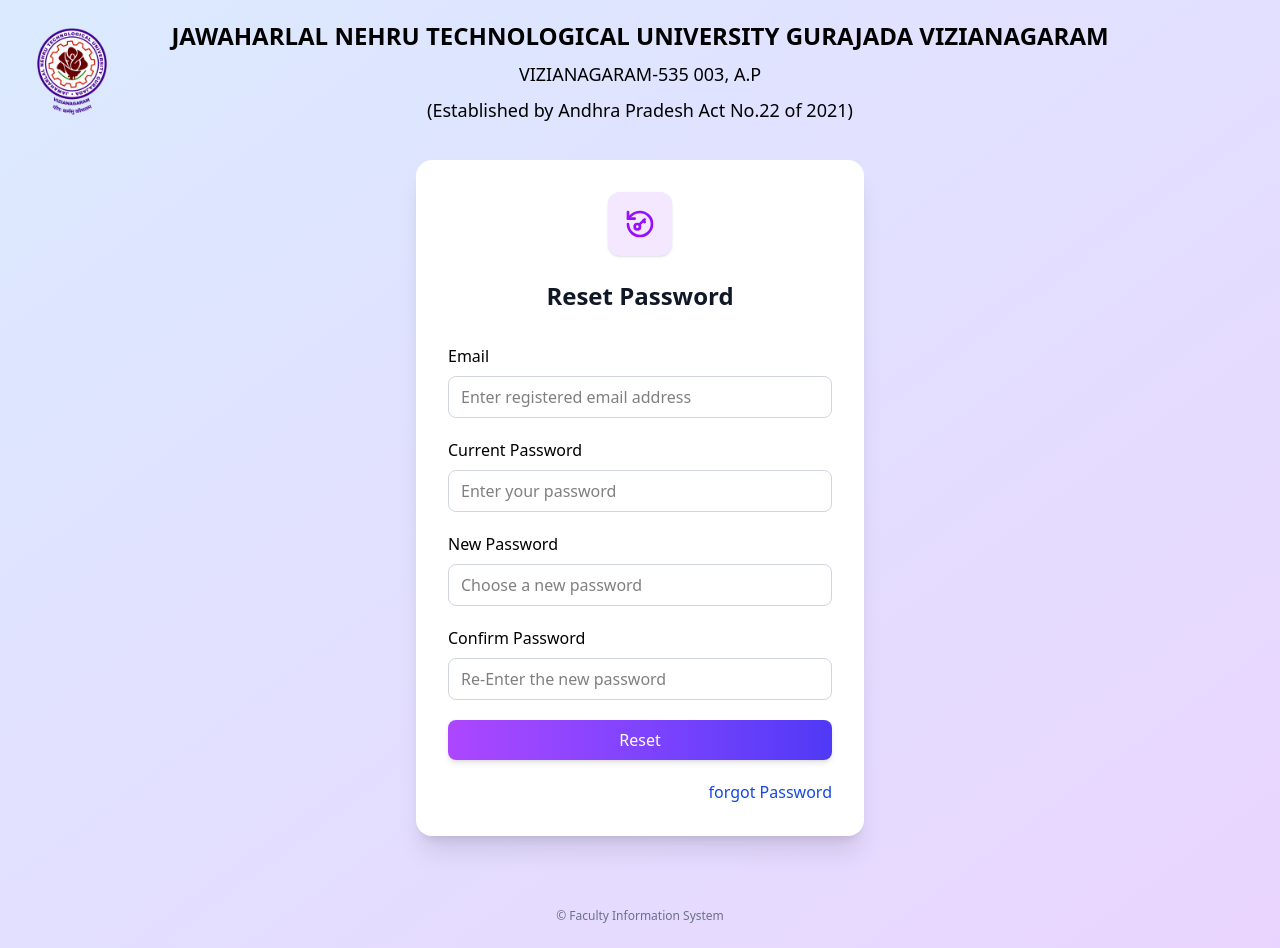
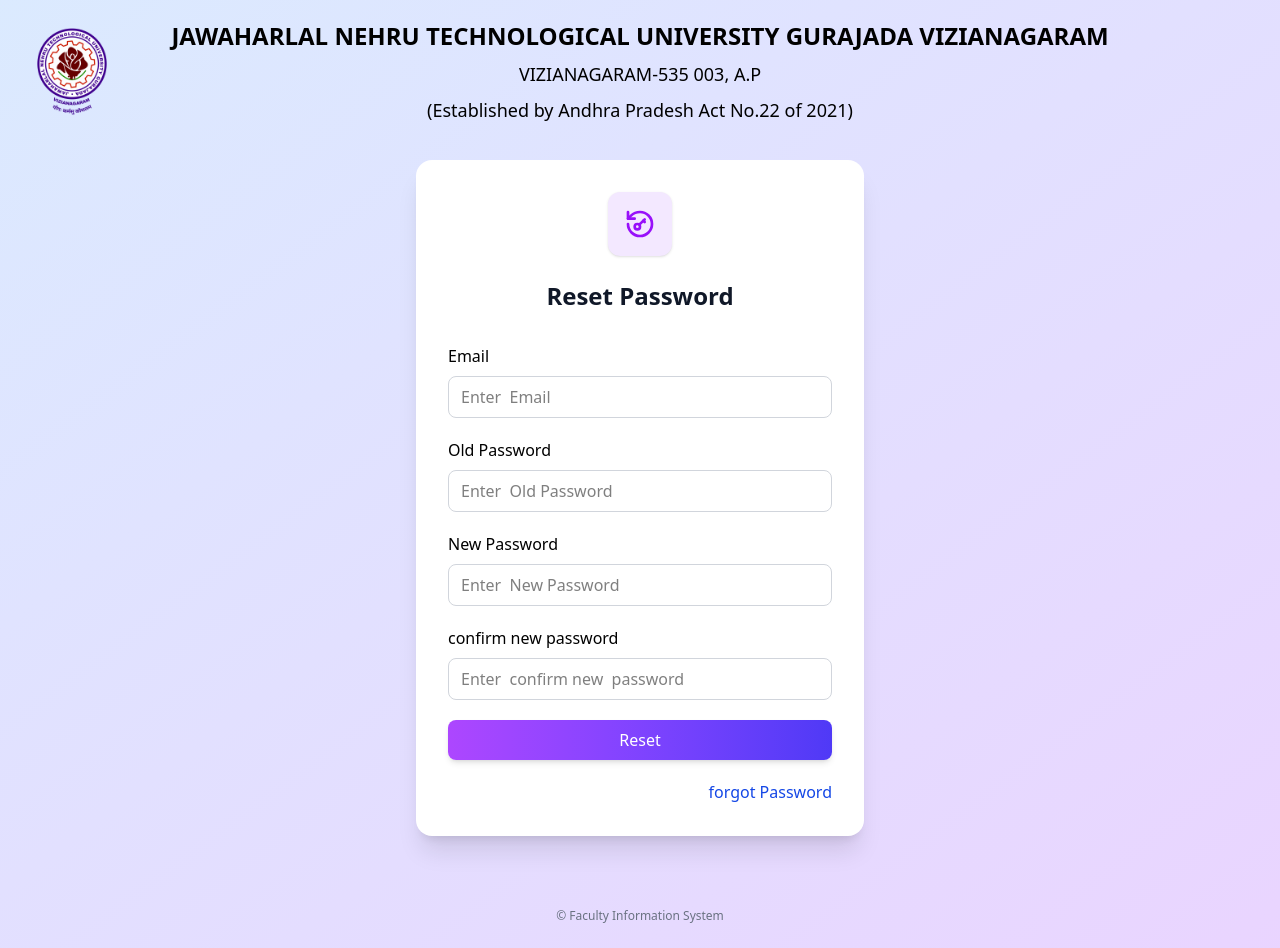
Before and after one commit to phani-15/FIS-frontend, a React (Vite) app: page /rp in a window 1280 px wide. Built offline with nearby package versions, Linux system fonts and the light colour scheme.

Commit message:
something is changed

```diff
--- a/src/App.jsx
+++ b/src/App.jsx
@@ -39,7 +39,7 @@
           <Route path='/admin' element={<AdminLogin/>}/>
           <Route path='/vc' element={<ViewCertificaion/>}/>
           <Route path='/ea' element={<EditAdmin/>}/>
-          <Route path='/pc' element={<PasswordChange/>}/>
+          <Route path='/pc/' element={<PasswordChange/>}/>
           <Route path='/ac' element={<AddCredentials/>}/>
           <Route path='/rp' element={<ResetPassword/>}/>
         </Routes>
--- a/src/Pages/AdminLogin.jsx
+++ b/src/Pages/AdminLogin.jsx
@@ -1,6 +1,7 @@
 import React, { useState } from "react";
 import { Lock, LogIn, KeyRound } from "lucide-react";
 import { useNavigate } from "react-router-dom";
+
 
 export default function AdminLogin() {
   const [passCode, setPassCode] = useState("");  // ✅ Correct destructuring
@@ -81,7 +82,7 @@
               </div>
             )}
           </div>
-
+          <p onClick={() => navigate('/pc/admin')} className="cursor-pointer hover:underline text-violet-800 font-normal ">Reset Password?</p>
           <button
             type="submit"
             className="w-full flex items-center justify-center gap-2 bg-linear-to-r from-purple-500 to-indigo-600 text-white font-medium py-2 px-4 rounded-lg shadow-md hover:from-purple-600 hover:to-indigo-700 transition"
@@ -92,7 +93,7 @@
         </form>
 
         <p className="mt-8 text-xs text-gray-500">
-           Secure IQAC Access
+          Secure IQAC Access
         </p>
       </div>
     </div>
--- a/src/Pages/HODLogin.jsx
+++ b/src/Pages/HODLogin.jsx
@@ -100,6 +100,8 @@
             </div>
             <div id="emptypassword"></div>
           </div>
+                    <p onClick={() => navigate('/rp')} className="cursor-pointer hover:underline text-violet-800 font-normal ">Reset Password?</p>
+
 
           {/* Submit Button */}
           <button
--- a/src/Pages/ResetPassword.jsx
+++ b/src/Pages/ResetPassword.jsx
@@ -1,7 +1,8 @@
 import React from 'react'
-import { User, Lock, RotateCcwKey, LogIn, KeyRound } from "lucide-react";
+import { User, Lock, RotateCcwKey, LogIn, KeyRound, CircleHelpIcon } from "lucide-react";
 import InputField from "../components/inputField";
 import { useNavigate } from 'react-router-dom';
+import { div } from 'framer-motion/client';
 
 export default function ResetPassword() {
 
@@ -11,7 +12,20 @@
         newPass: "",
         Cpass: ""
     });
-
+    const [admin,setadmin] = React.useState({
+        currentpassKey: "",
+        newPassKey: "",
+        CpassKey: ""
+    });
+    const [hod,sethod] = React.useState({
+        department: "",
+        passKey: "",
+        newPassKey: "",
+        CpassKey: ""
+    });
+    const userdetails=["Email","Old Password","New Password ","confirm new  password"]
+    const admindetails=["Present pass Code","new Passcode","Confirm new passCode"]
+    const hoddetails=["department","present passKey ","newPasskey ","Confirm new passKey"]
     const [errors, setErrors] = React.useState({});
     const navigate = useNavigate();
     const handleSubmit = (e) => {
@@ -47,57 +61,21 @@
 
                 {/* Form */}
                 <form onSubmit={handleSubmit} className="mt-8 space-y-5 text-left">
-                    {/* Username */}
-                    <div>
-                        <InputField
-                            label="Email"
+                    {userdetails.map(child=>
+                        <div>
+                            <InputField
+                            label={child}
                             type="text"
                             value={data.email}
-                            id="email"
-                            placeholder="Enter registered email address"
+                            id={child}
+                            placeholder={`Enter  ${child}`}
                             onChange={handleChange}
-                            error={errors.email}
-                        />
-                    </div>
+                            error={errors.email}>
+                            </InputField>
+                        </div>
+                    )}
+                    {/* Username */}
 
-                    {/* Password */}
-                    <div>
-                        <InputField
-                            label="Current Password"
-                            type="password"
-                            id="pass"
-                            value={data.pass}
-                            error={errors.pass}
-                            placeholder="Enter your password"
-                            onChange={handleChange}
-                        />
-                    </div>
-
-                    <div>
-
-                        <InputField
-                            label="New Password"
-                            type="password"
-                            id="newPass"
-                            value={data.newPass}
-                            placeholder="Choose a new password"
-                            onChange={handleChange}
-                            error={errors.newPass}
-                        />
-                    </div>
-
-                    <div>
-
-                        <InputField
-                            label="Confirm Password"
-                            type="password"
-                            value={data.Cpass}
-                            id="Cpass"
-                            error={errors.Cpass}
-                            placeholder="Re-Enter the new password"
-                            onChange={handleChange}
-                        />
-                    </div>
                     {/* Submit Button */}
                     <button
                         type="submit"
```
